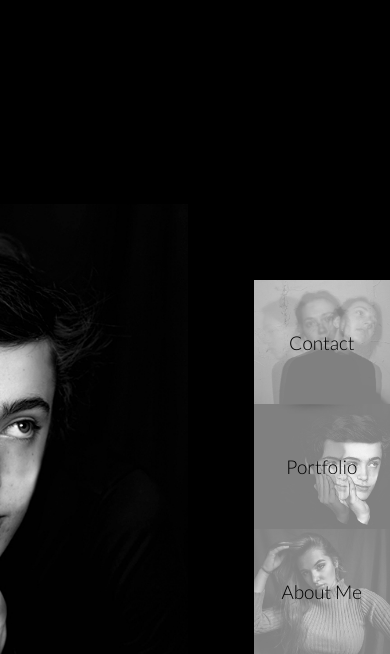
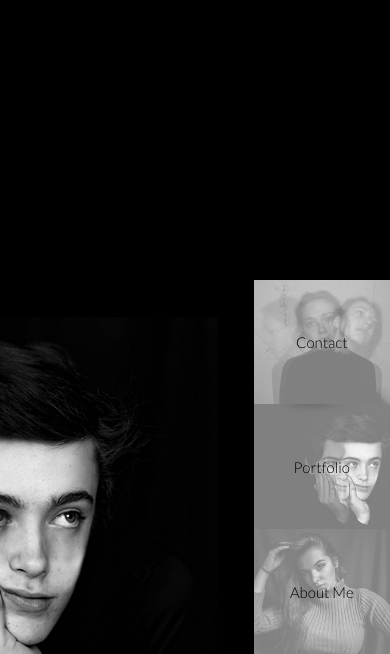
Before and after one commit to savannahmcmahan/savannahmcmahan.github.io, a plain HTML site: page index.html in a window 390 px wide. Shown: the part 190-844 px from the top of the page. Drawn offline with Linux system fonts and the light colour scheme.

Commit message:
mobile query

```diff
--- a/css.css
+++ b/css.css
@@ -218,7 +218,7 @@ a:hover{
         background-color: black;
         display: flex;
         background-position: 125% 180%;
-        background-size: 1000px;
+        background-size: 900px;
     }
 
     #logo{
@@ -230,7 +230,7 @@ a:hover{
     }
 
     .nav-words{
-        font-size: 19px;
+        font-size: 15px;
 
     }
 
```
